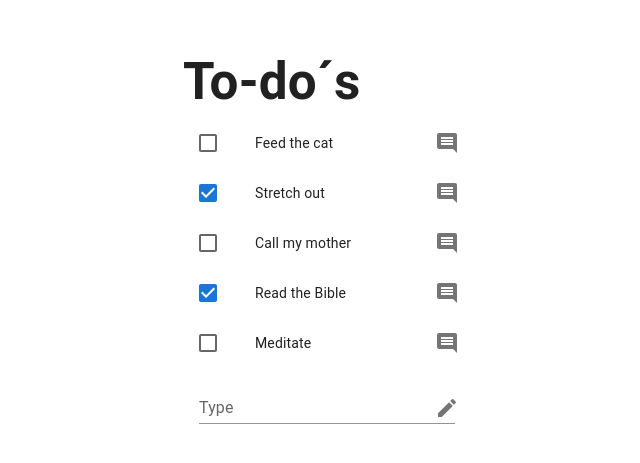
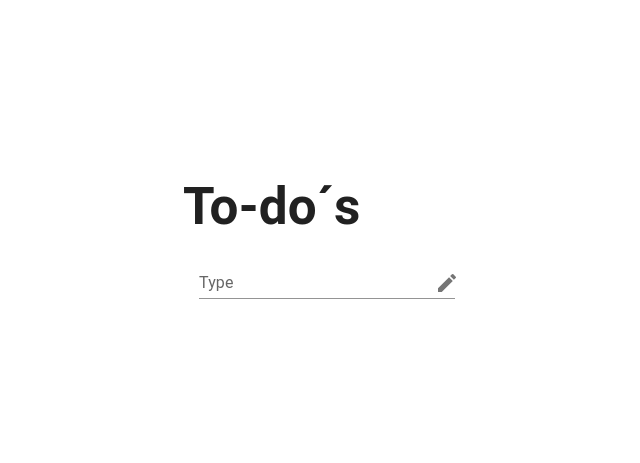
Before and after one commit to wichofly/pokemon_react, a React (Vite) app: page / in a window 1280 px wide. Shown: the part 153-616 px from the top of the page, without its empty margins (313-953 px from the left). Built offline with nearby package versions, Linux system fonts and the light colour scheme.

Commit message:
feat: add local storage

```diff
--- a/src/components/10-Material-UI/TodoList.jsx
+++ b/src/components/10-Material-UI/TodoList.jsx
@@ -1,22 +1,32 @@
-import { useState } from 'react';
+import { useState, useEffect } from 'react';
 import { v4 as uuid } from 'uuid';
 
 import List from '@mui/material/List';
 import TodoItem from './TodoItem';
 import TodoForm from './TodoForm';
 
-const initialTodos = [
-  { id: uuid(), text: 'Feed the cat', completed: false },
-  { id: uuid(), text: 'Stretch out ', completed: true },
-  { id: uuid(), text: 'Call my mother', completed: false },
-  { id: uuid(), text: 'Read the Bible', completed: true },
-  { id: uuid(), text: 'Meditate', completed: false },
-];
-
+// const initialTodos = [
+//   { id: uuid(), text: 'Feed the cat', completed: false },
+//   { id: uuid(), text: 'Stretch out ', completed: true },
+//   { id: uuid(), text: 'Call my mother', completed: false },
+//   { id: uuid(), text: 'Read the Bible', completed: true },
+//   { id: uuid(), text: 'Meditate', completed: false },
+// ];
 // console.log(initialTodos)
 
+const getInitialData = () => {
+  const data = JSON.parse(localStorage.getItem('todos'));
+
+  if (!data) return [];
+  return data;
+};
+
 export default function TodoList() {
-  const [todos, setTodos] = useState(initialTodos);
+  const [todos, setTodos] = useState(getInitialData);
+
+  useEffect(() => {
+    localStorage.setItem('todos', JSON.stringify(todos));
+  }, [todos]);
 
   const removeTodo = (id) =>
     setTodos((prevTodos) => prevTodos.filter((t) => t.id !== id));
```
